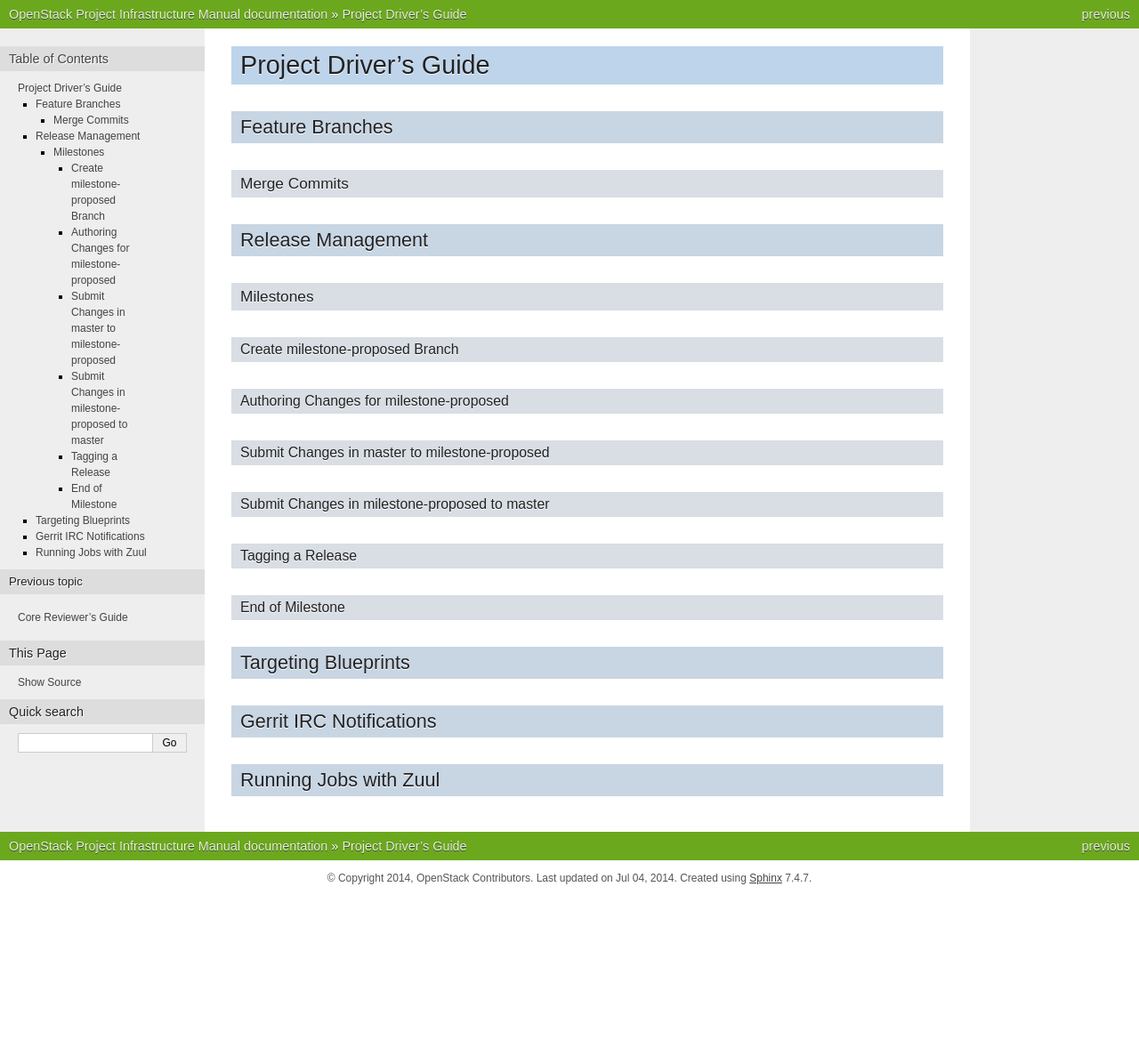
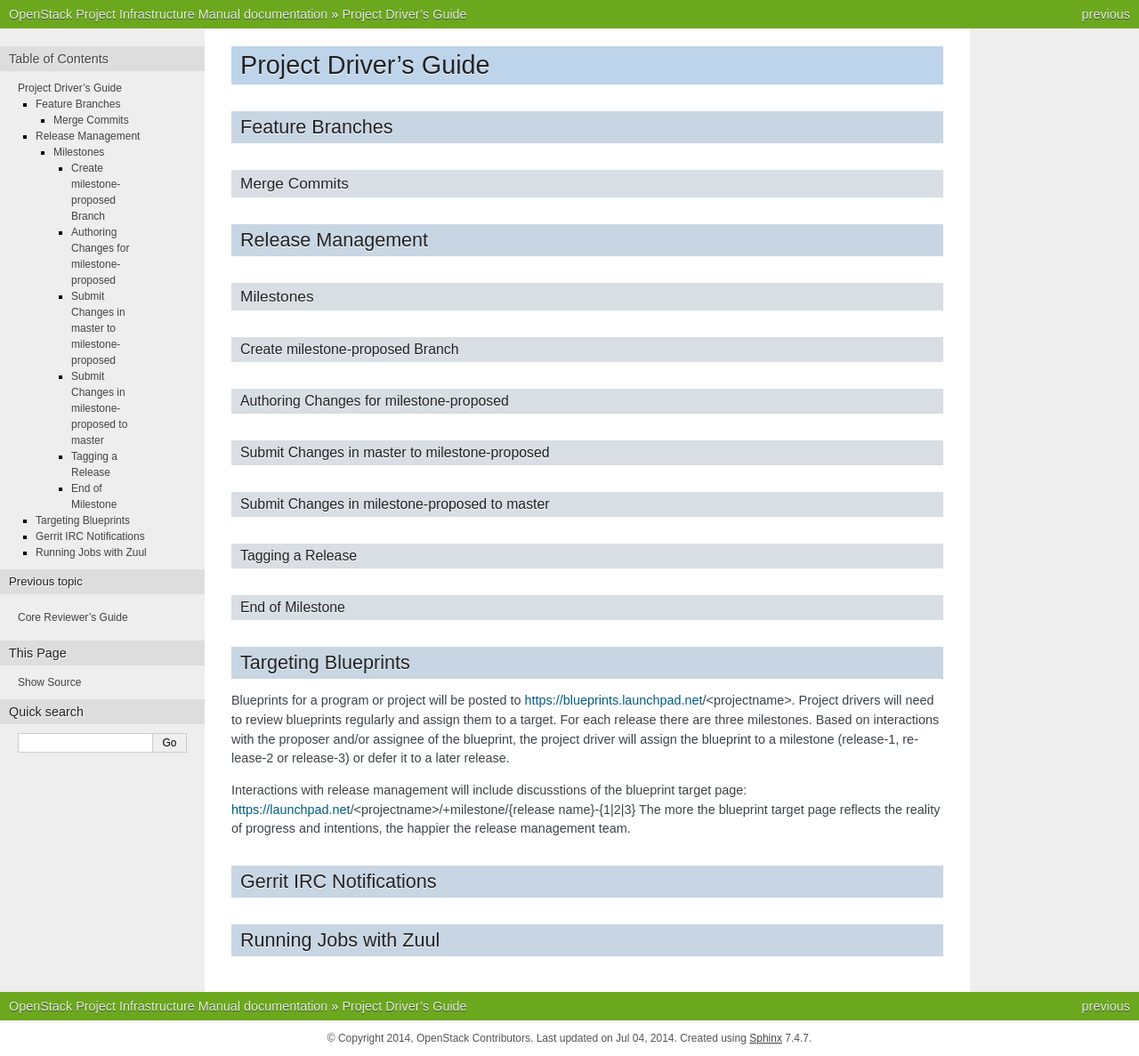
Before and after one commit to openstack-archive/infra-manual, a Sphinx documentation site: the page built from doc/source/drivers.rst, in a window 1280 px wide. Shown: the whole page at 89% size. Built offline with Sphinx 7.4.7, drawn with Linux system fonts in a browser that asks for light colours; before the commit the page ends 1007 px from its top, so only the background shows below that.

Commit message:
Adds some text to Targeting Blueprints
Currently there is no text under the heading Targetting
Blueprints. This patch adds some text.

Change-Id: I1a49f66b4a06e2010ac88b02efc2a80a736797a7

```diff
--- a/doc/source/drivers.rst
+++ b/doc/source/drivers.rst
@@ -38,6 +38,10 @@
 Targeting Blueprints
 ====================
 
+Blueprints for a program or project will be posted to https://blueprints.launchpad.net/<projectname>. Project drivers will need to review blueprints regularly and assign them to a target. For each release there are three milestones. Based on interactions with the proposer and/or assignee of the blueprint, the project driver will assign the blueprint to a milestone (release-1, release-2 or release-3) or defer it to a later release.
+
+Interactions with release management will include discusstions of the blueprint target page: https://launchpad.net/<projectname>/+milestone/{release name}-{1|2|3} The more the blueprint target page reflects the reality of progress and intentions, the happier the release management team.
+
 Gerrit IRC Notifications
 ========================
 
```
